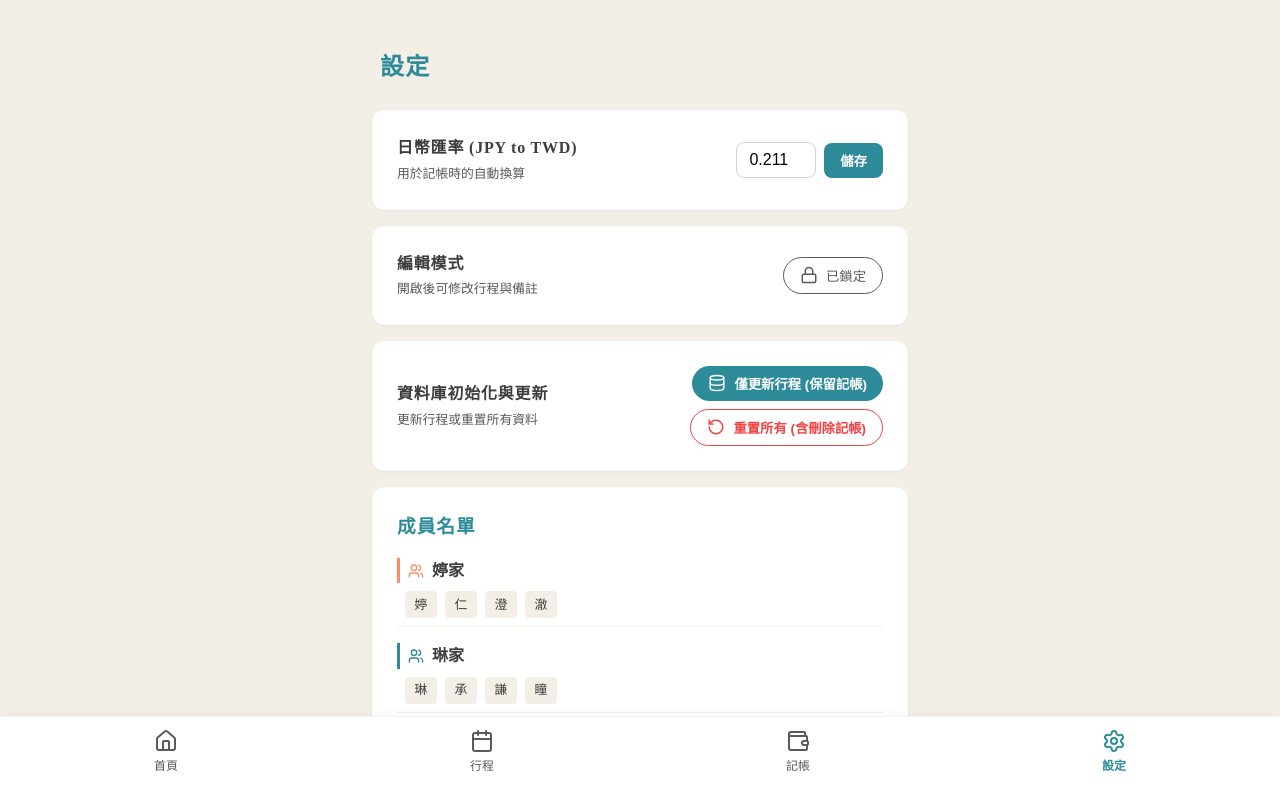
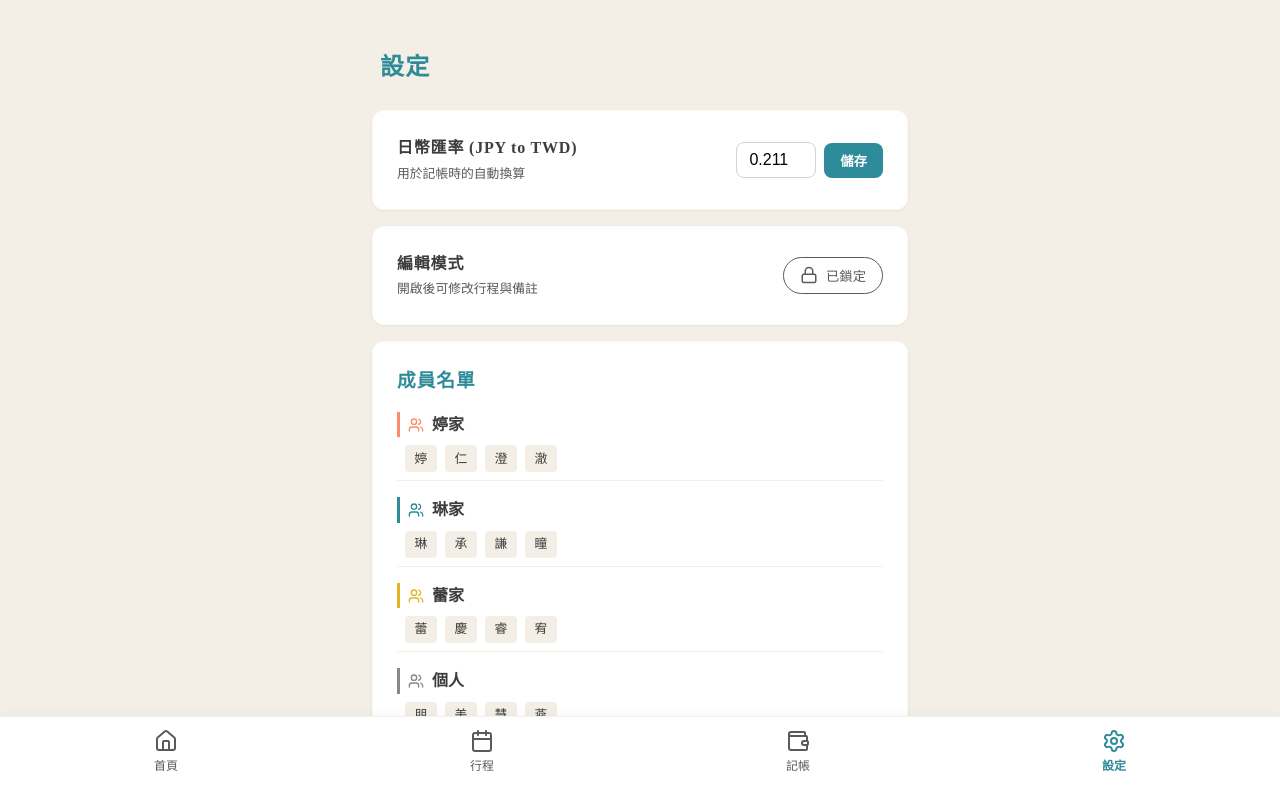
Before and after one commit to evelynytliu/2026_okinawa, a Next.js app: page /settings in a window 1280 px wide. Shown: the top 798 px of the page. Built offline with nearby package versions, Linux system fonts and the light colour scheme; no server answers; the database is empty; a web font is replaced by a local one.

Commit message:
Hide DB initialization buttons in settings

```diff
--- a/src/app/settings/page.js
+++ b/src/app/settings/page.js
@@ -149,7 +149,7 @@ export default function SettingsPage() {
                 </div>
             </div>
 
-            <div className="card">
+            {/* <div className="card">
                 <div className={styles.settingItem}>
                     <div className={styles.settingInfo}>
                         <h4>資料庫初始化與更新</h4>
@@ -177,7 +177,7 @@ export default function SettingsPage() {
                         </button>
                     </div>
                 </div>
-            </div>
+            </div> */}
 
             <div className="card">
                 <h3>成員名單</h3>
```
